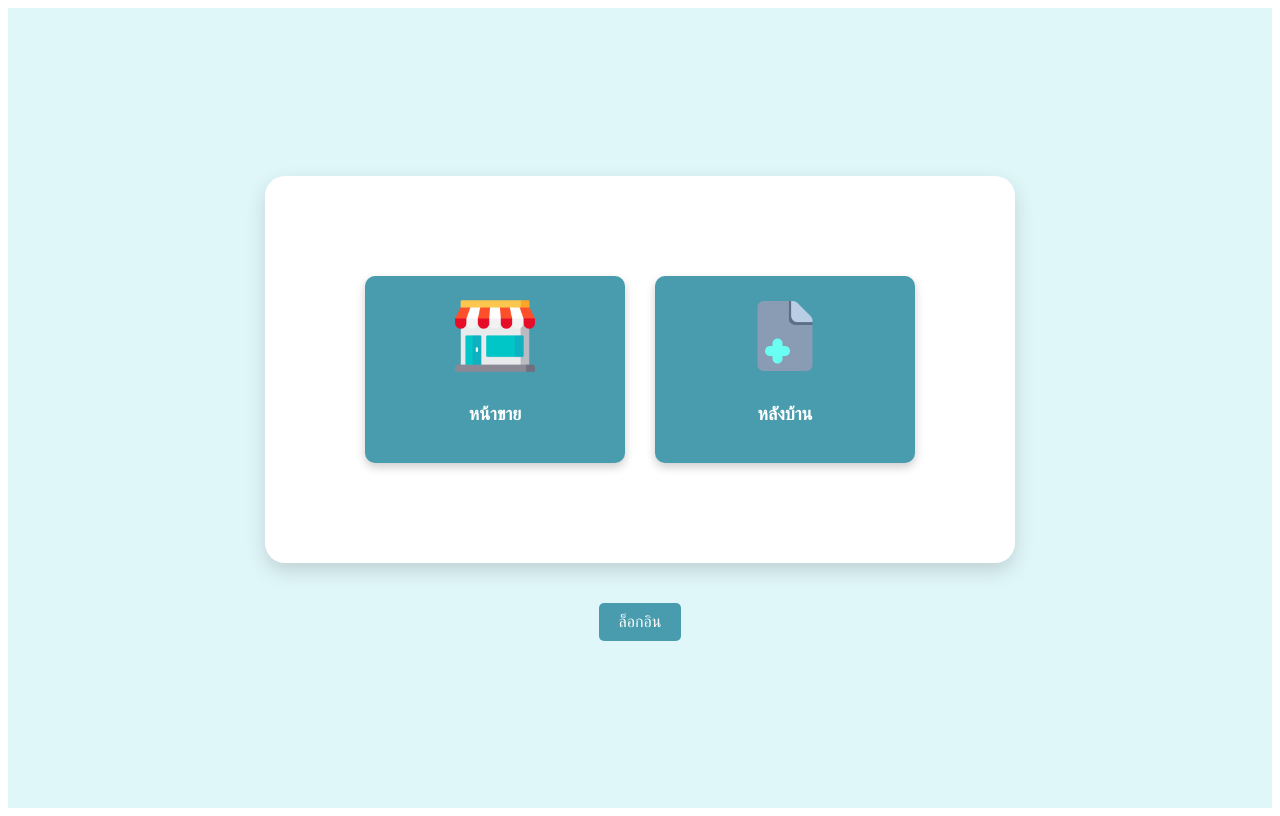
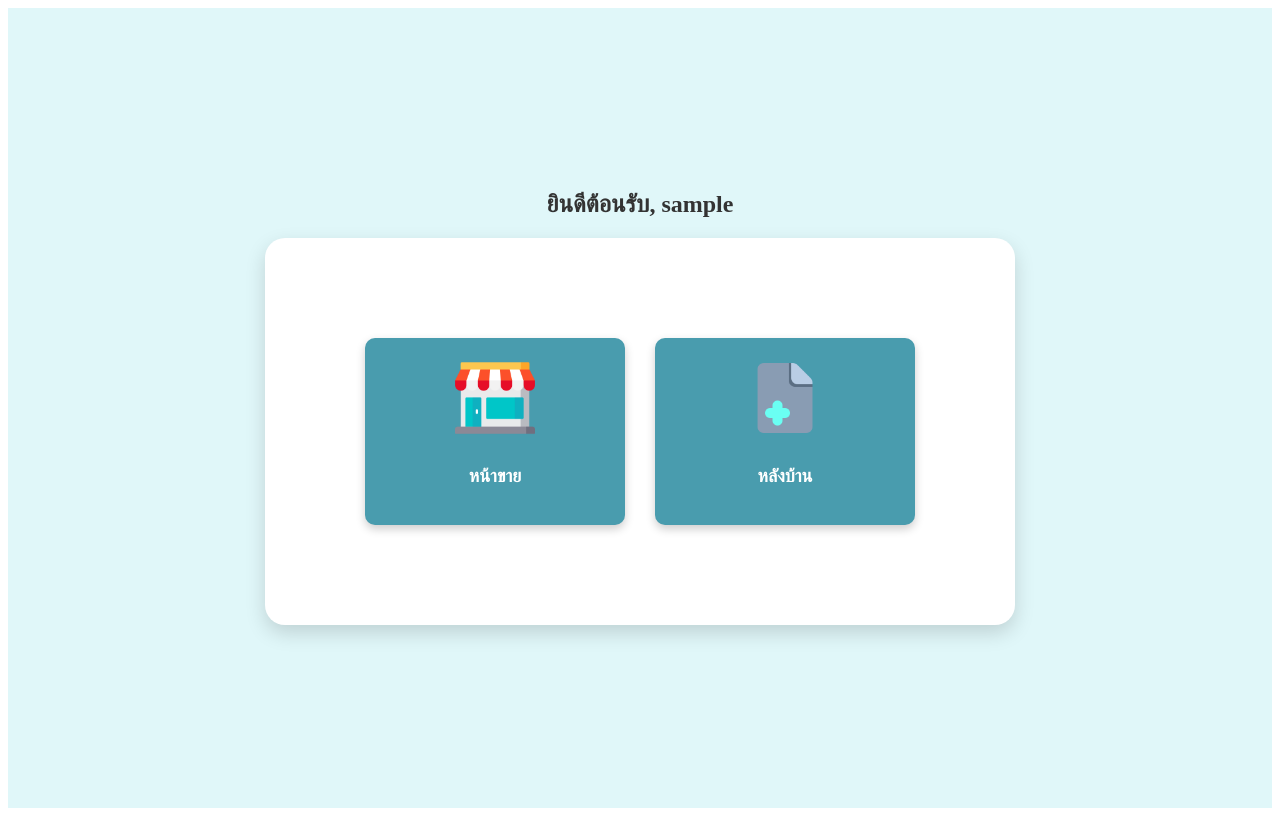
Before and after one commit to PeErAtC/project-pos, a Next.js app: page / in a window 1280 px wide. Built offline with nearby package versions, Linux system fonts and the light colour scheme; sample sign-in values are in the browser's storage.

Commit message:
Update index.js

```diff
--- a/pages/index.js
+++ b/pages/index.js
@@ -5,12 +5,17 @@ import { useRouter } from 'next/router';
 export default function HomePage() {
   const router = useRouter();
   const [selected, setSelected] = useState(null);
-  const [isLoggedIn, setIsLoggedIn] = useState(false);
+  const [username, setUsername] = useState(''); // สำหรับเก็บชื่อผู้ใช้ที่ล็อกอิน
 
   useEffect(() => {
-    const loggedIn = localStorage.getItem('isLoggedIn') === 'true';
-    setIsLoggedIn(loggedIn);
-  }, []);
+    const loggedInUsername = localStorage.getItem('username'); // ดึงชื่อผู้ใช้จาก localStorage
+    if (loggedInUsername) {
+      setUsername(loggedInUsername); // ตั้งค่าชื่อผู้ใช้ที่ล็อกอิน
+    } else {
+      // ถ้าไม่มีข้อมูลผู้ใช้ใน localStorage ให้ส่งกลับไปหน้า login
+      router.push('/login');
+    }
+  }, [router]);
 
   // Function to play the click sound
   const playClickSound = () => {
@@ -19,17 +24,13 @@ export default function HomePage() {
   };
 
   const handleIconClick = (page) => {
-    if (!isLoggedIn) {
-      alert("กรุณาเข้าสู่ระบบก่อนเข้าถึงหน้านี้");
-      router.push('/login');
-    } else {
-      playClickSound(); // Play sound on click
-      router.push(page);
-    }
+    playClickSound(); // เล่นเสียงเมื่อคลิก
+    router.push(page); // เปลี่ยนเส้นทางไปยังหน้าที่กำหนด
   };
 
   return (
     <div style={styles.container}>
+      <h2 style={styles.welcomeMessage}>ยินดีต้อนรับ, {username}</h2> {/* แสดงชื่อผู้ใช้ */}
       <div style={styles.iconContainer}>
         <div
           style={{
@@ -56,24 +57,55 @@ export default function HomePage() {
           <p style={styles.text}>หลังบ้าน</p>
         </div>
       </div>
-      {!isLoggedIn && (
-        <div style={styles.loginButtonContainer}>
-          <button style={styles.loginButton} onClick={() => router.push('/login')}>
-            ล็อกอิน
-          </button>
-        </div>
-      )}
     </div>
   );
 }
 
 const styles = {
-  container: { display: 'flex', flexDirection: 'column', justifyContent: 'center', alignItems: 'center', height: '100vh', backgroundColor: '#e0f7f9' },
-  iconContainer: { display: 'flex', gap: '30px', marginBottom: '20px', padding: '100px', backgroundColor: '#ffffff', borderRadius: '20px', boxShadow: '0px 8px 20px rgba(0, 0, 0, 0.15)' },
-  iconBox: { display: 'flex', flexDirection: 'column', alignItems: 'center', backgroundColor: '#499cae', padding: '20px', borderRadius: '10px', boxShadow: '0px 4px 10px rgba(0, 0, 0, 0.2)', width: '220px', cursor: 'pointer', transition: 'transform 0.1s ease-in-out' },
-  icon: { marginBottom: '10px' },
-  text: { fontSize: '18px', color: 'white', fontWeight: 'bold' },
-  selected: { transform: 'scale(0.95)' },
-  loginButtonContainer: { marginTop: '20px' },
-  loginButton: { padding: '10px 20px', fontSize: '16px', color: '#fff', backgroundColor: '#499cae', border: 'none', borderRadius: '5px', cursor: 'pointer' },
+  container: {
+    display: 'flex',
+    flexDirection: 'column',
+    justifyContent: 'center',
+    alignItems: 'center',
+    height: '100vh',
+    backgroundColor: '#e0f7f9',
+  },
+  welcomeMessage: {
+    fontSize: '24px',
+    fontWeight: 'bold',
+    color: '#333',
+    marginBottom: '20px',
+  },
+  iconContainer: {
+    display: 'flex',
+    gap: '30px',
+    marginBottom: '20px',
+    padding: '100px',
+    backgroundColor: '#ffffff',
+    borderRadius: '20px',
+    boxShadow: '0px 8px 20px rgba(0, 0, 0, 0.15)',
+  },
+  iconBox: {
+    display: 'flex',
+    flexDirection: 'column',
+    alignItems: 'center',
+    backgroundColor: '#499cae',
+    padding: '20px',
+    borderRadius: '10px',
+    boxShadow: '0px 4px 10px rgba(0, 0, 0, 0.2)',
+    width: '220px',
+    cursor: 'pointer',
+    transition: 'transform 0.1s ease-in-out',
+  },
+  icon: {
+    marginBottom: '10px',
+  },
+  text: {
+    fontSize: '18px',
+    color: 'white',
+    fontWeight: 'bold',
+  },
+  selected: {
+    transform: 'scale(0.95)',
+  },
 };
```
